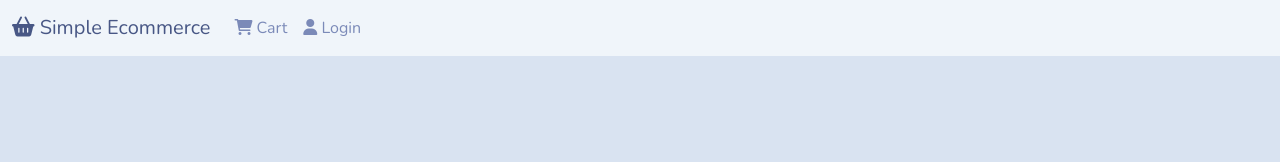
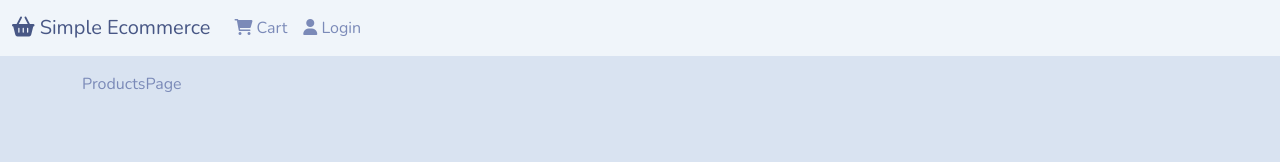
Before and after one commit to BrunoAlz/FullStack-2-DRF_REACT-SIMPLE_ECOMMERCE, a React (Create React App) app in the folder frontend/: page /product/1 in a window 1280 px wide. Shown: the top 162 px of the page. Built offline with nearby package versions, Linux system fonts and the light colour scheme.

Commit message:
Alterando o Link a href para Link to

```diff
--- a/frontend/src/App.js
+++ b/frontend/src/App.js
@@ -9,6 +9,7 @@ import Homepage from "./pages/Homepage";
 
 // ROUTERS
 import { BrowserRouter, Routes, Route } from "react-router-dom";
+import ProductsPage from "./pages/ProductsPage";
 
 function App() {
   return (
@@ -18,6 +19,7 @@ function App() {
         <Container>
           <Routes>
             <Route path="/" element={<Homepage />} />
+            <Route path="/product/:id" element={<ProductsPage />} />
           </Routes>
         </Container>
       </main>
--- a/frontend/src/components/Products.jsx
+++ b/frontend/src/components/Products.jsx
@@ -3,12 +3,15 @@ import { Card, Button } from "react-bootstrap";
 // COMPONENTS
 import Ratings from "./Ratings";
 
+// ROUTER
+import { Link } from "react-router-dom";
+
 const Products = ({ product }) => {
   return (
     <Card className="my-3" style={{ width: "18rem" }}>
-      <a href={`/product/${product._id}`}>
+      <Link to={`/product/${product._id}`}>
         <Card.Img variant="top" src={product.image} />
-      </a>
+      </Link>
       <Card.Body>
         <Card.Title>{product.name}</Card.Title>
 
--- /dev/null
+++ b/frontend/src/pages/ProductsPage.jsx
@@ -0,0 +1,8 @@
+
+const ProductsPage = () => {
+  return (
+    <div>ProductsPage</div>
+  )
+}
+
+export default ProductsPage
```
